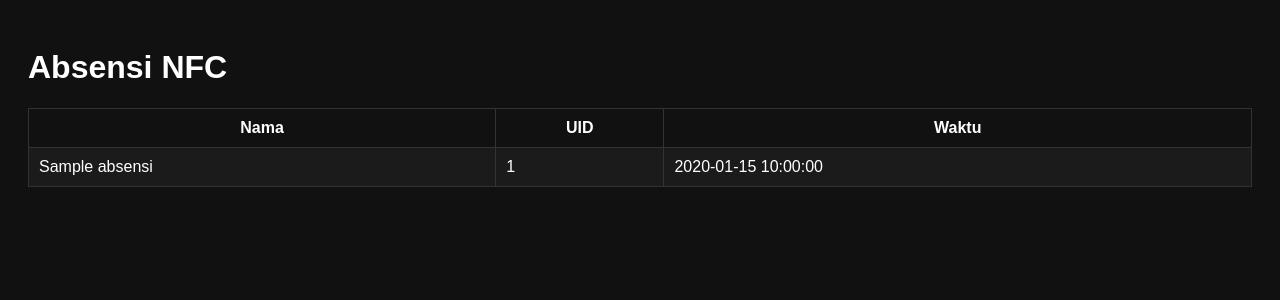
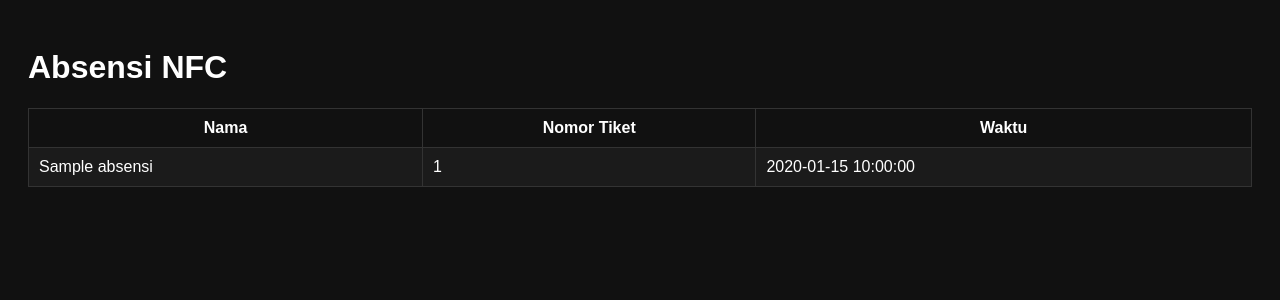
Before and after one commit to lungmen-hkm/ArgaBeacon, a PHP site: page / in a window 1280 px wide. Shown: the top 300 px of the page. Run offline with PHP 8.4, Linux system fonts and the light colour scheme; tables that the repository leaves empty hold one stand-in row (values such as "Sample post").

Commit message:
update supaya lebih manusia

```diff
--- a/web-absensi/index.php
+++ b/web-absensi/index.php
@@ -21,7 +21,7 @@ LIMIT 200
 <table>
     <tr>
         <th>Nama</th>
-        <th>UID</th>
+        <th>Nomor Tiket</th>
         <th>Waktu</th>
     </tr>
 
```
